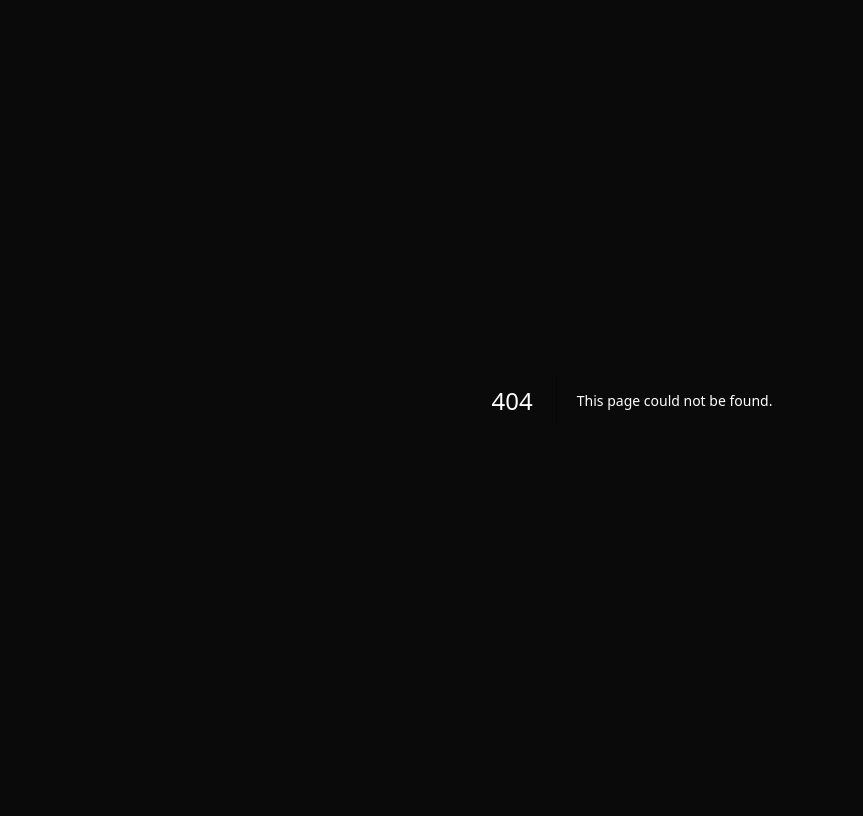
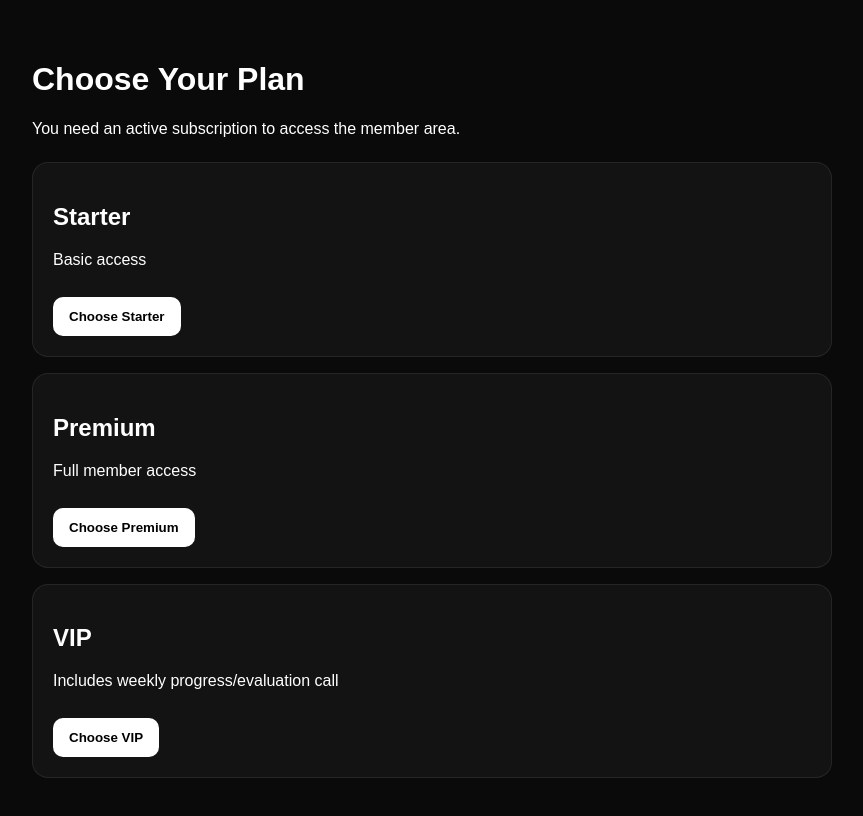
Before and after one commit to nielsvdz-ops/fit-couple-club, a Next.js app: page /pricing in a window 1280 px wide. Before the commit this address had no page. Shown: the top 816 px of the page, without its empty margins (8-871 px from the left). Built offline with nearby package versions, Linux system fonts and the light colour scheme.

Commit message:
Create page.js

```diff
--- /dev/null
+++ b/app/pricing/page.js
@@ -0,0 +1,53 @@
+export default function PricingPage() {
+  return (
+    <main
+      style={{
+        minHeight: "100vh",
+        background: "#0a0a0a",
+        color: "white",
+        padding: "40px",
+      }}
+    >
+      <h1>Choose Your Plan</h1>
+      <p>You need an active subscription to access the member area.</p>
+
+      <div style={{ display: "grid", gap: "16px", maxWidth: "800px", marginTop: "24px" }}>
+        <div style={card}>
+          <h2>Starter</h2>
+          <p>Basic access</p>
+          <button style={button}>Choose Starter</button>
+        </div>
+
+        <div style={card}>
+          <h2>Premium</h2>
+          <p>Full member access</p>
+          <button style={button}>Choose Premium</button>
+        </div>
+
+        <div style={card}>
+          <h2>VIP</h2>
+          <p>Includes weekly progress/evaluation call</p>
+          <button style={button}>Choose VIP</button>
+        </div>
+      </div>
+    </main>
+  );
+}
+
+const card = {
+  background: "rgba(255,255,255,0.04)",
+  border: "1px solid rgba(255,255,255,0.08)",
+  borderRadius: "16px",
+  padding: "20px",
+};
+
+const button = {
+  marginTop: "12px",
+  padding: "12px 16px",
+  borderRadius: "10px",
+  border: "none",
+  background: "white",
+  color: "black",
+  fontWeight: "700",
+  cursor: "pointer",
+};
```
